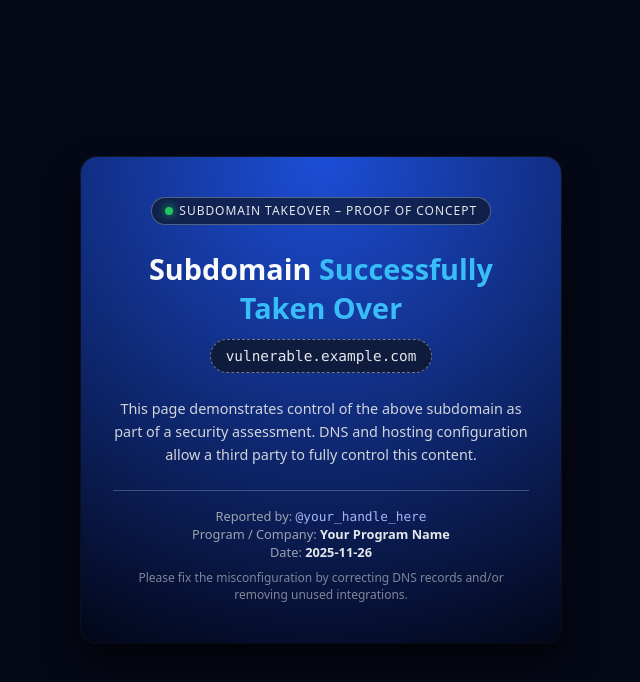
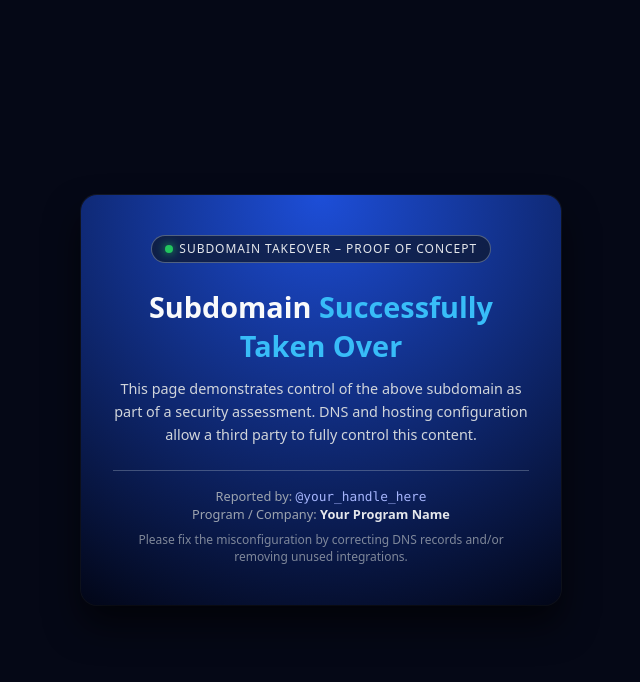
Before and after one commit to piyush295/gc-proto, a plain HTML site: page index.html in a window 1280 px wide. Shown: the whole page, without its empty margins (319-959 px from the left). Drawn offline with Linux system fonts and the light colour scheme.

Commit message:
Update index.html

```diff
--- a/index.html
+++ b/index.html
@@ -119,7 +119,6 @@
     <h1>Subdomain <span>Successfully Taken Over</span></h1>
 
     <!-- Replace this with the affected subdomain -->
-    <div class="subdomain">vulnerable.example.com</div>
 
     <p>
       This page demonstrates control of the above subdomain as part of a security assessment.
@@ -134,7 +133,7 @@
         Program / Company: <strong>Your Program Name</strong>
       </div>
       <div>
-        Date: <strong>2025-11-26</strong>
+
       </div>
       <div class="note">
         Please fix the misconfiguration by correcting DNS records and/or removing unused integrations.
```
